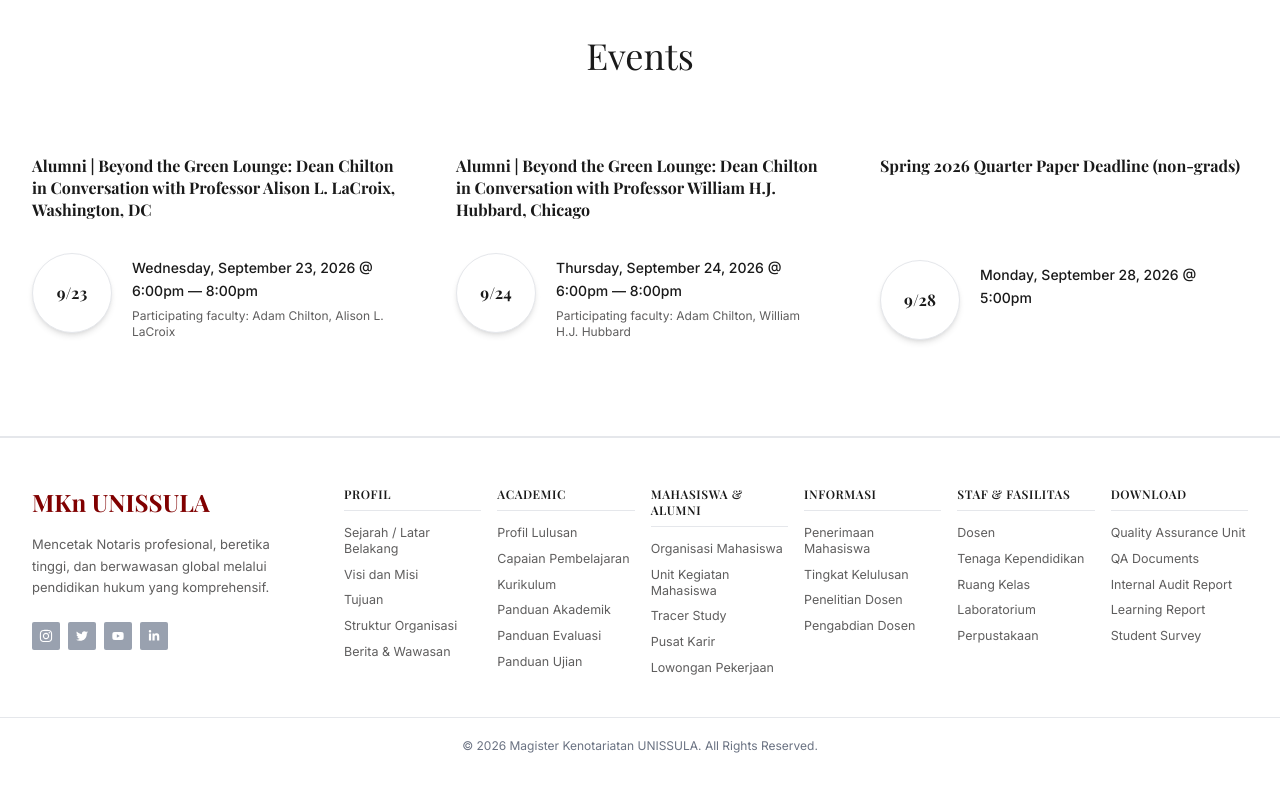
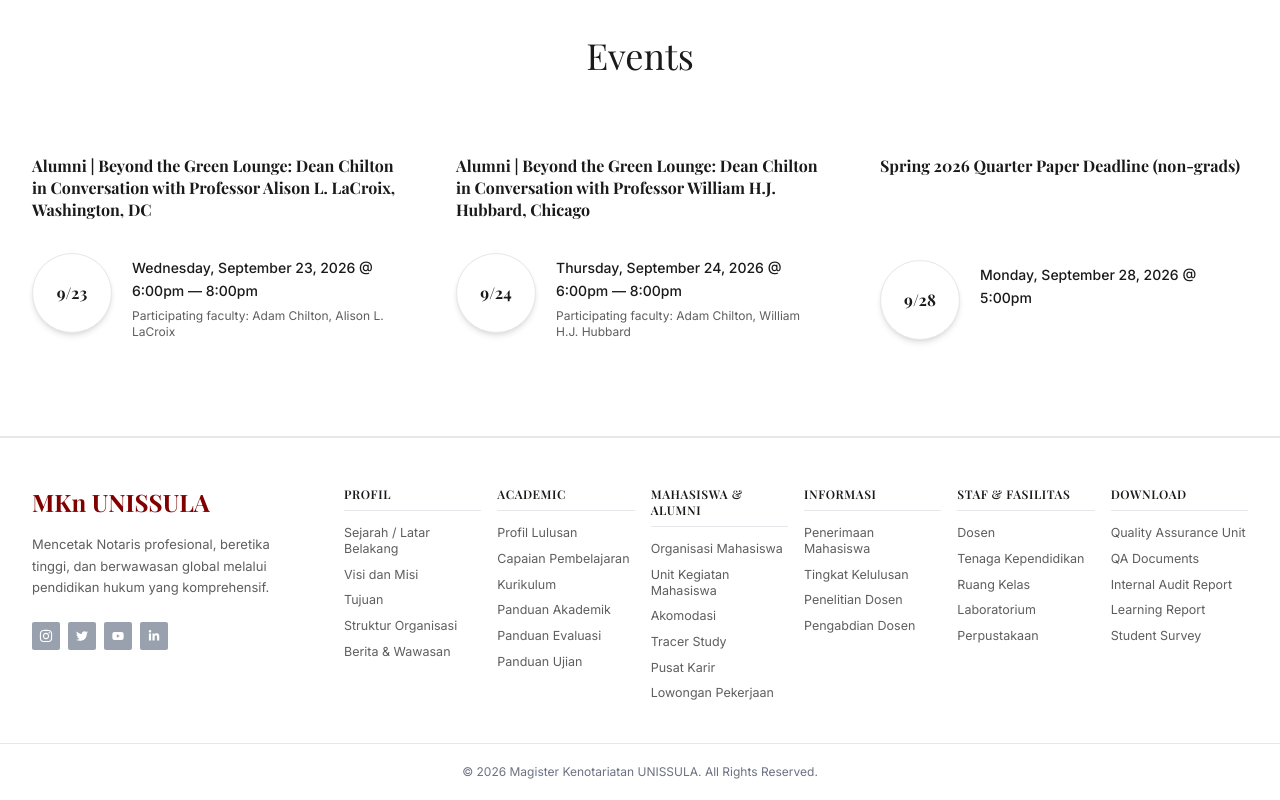
Before and after one commit to ammertav/mkn-website, a React (Vite) app: page / in a window 1280 px wide. Shown: the part 4104-4904 px from the top of the page. Before the commit the page ends 4878 px from the top, so only its background shows below. Built offline with nearby package versions, Linux system fonts and the light colour scheme; a web font is replaced by a local one.

Commit message:
fix: add link menu akomodasi

```diff
--- a/package.json
+++ b/package.json
@@ -11,6 +11,7 @@
   },
   "dependencies": {
     "@tailwindcss/vite": "^4.3.3",
+    "clsx": "^2.1.1",
     "framer-motion": "^11.1.7",
     "react": "^18.2.0",
     "react-dom": "^18.2.0",
--- a/src/components/Footer.jsx
+++ b/src/components/Footer.jsx
@@ -28,6 +28,7 @@ const footerSections = [
     links: [
       { name: "Organisasi Mahasiswa", href: "/mahasiswa/organisasi" },
       { name: "Unit Kegiatan Mahasiswa", href: "/mahasiswa/ukm" },
+      { name: "Akomodasi", href: "/mahasiswa/akomodasi" },
       { name: "Tracer Study", href: "/alumni/tracer-study" },
       { name: "Pusat Karir", href: "/alumni/pusat-karir" },
       { name: "Lowongan Pekerjaan", href: "/alumni/lowongan" },
--- a/src/data/navLinks.js
+++ b/src/data/navLinks.js
@@ -45,6 +45,7 @@ export const navLinks = [
     children: [
       { title: "Organisasi Mahasiswa", href: "/mahasiswa/organisasi" },
       { title: "Unit Kegiatan Mahasiswa", href: "/mahasiswa/ukm" },
+      { title: "Akomodasi", href: "/mahasiswa/akomodasi" },
     ],
   },
   {
```
Also changed, not shown: 1 other file (tests, documents, lock files or other folders).
